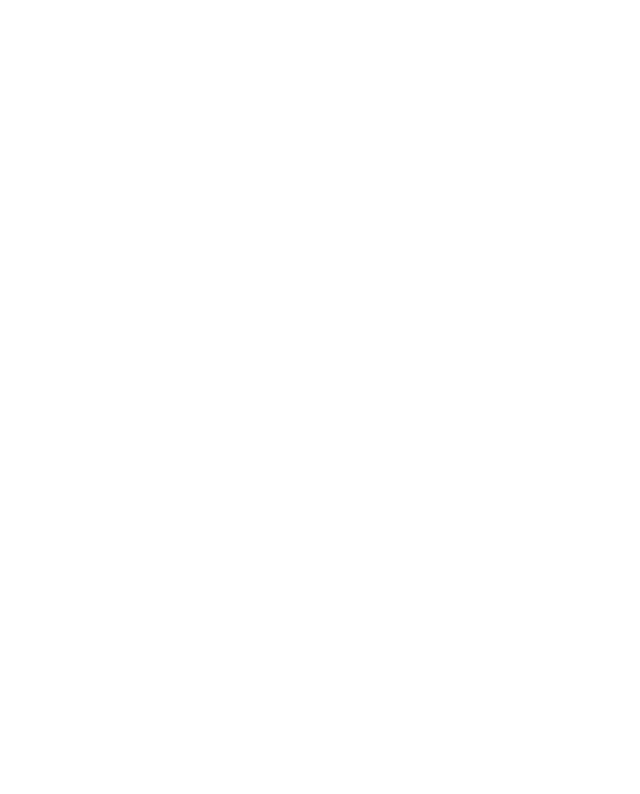
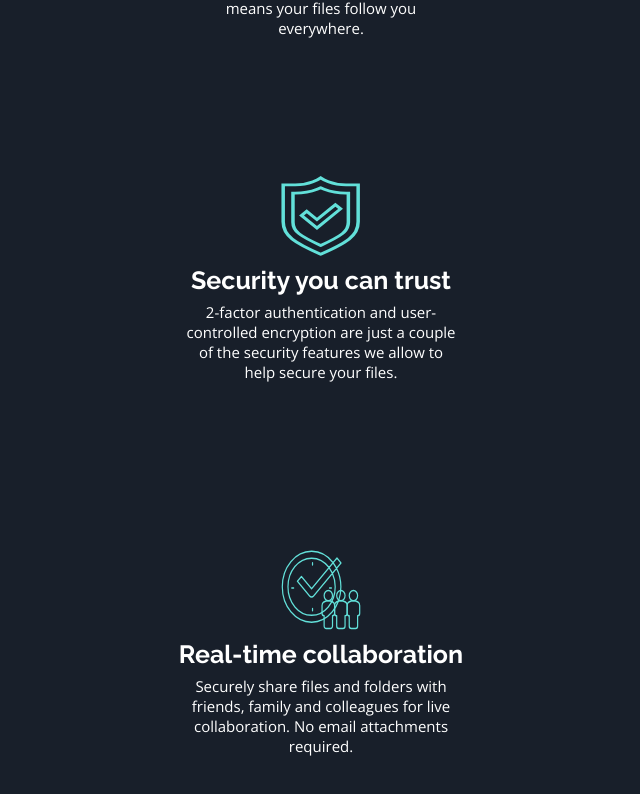
Before and after one commit to clf94-dev/Fylo-dark-react, a React (Create React App) app: page / in a window 1280 px wide. Shown: the part 1266-2060 px from the top of the page, without its empty margins (163-803 px from the left). Before the commit the page ends 969 px from the top, so only its background shows below. Built offline with nearby package versions, Linux system fonts and the light colour scheme.

Commit message:
features section component added

```diff
--- a/src/components/App.jsx
+++ b/src/components/App.jsx
@@ -2,6 +2,7 @@
 import './styles/App.css'
 import Navbar from './Navbar';
 import Top from './Top';
+import Features from './Features.jsx';
 
 
 function App() {
@@ -9,6 +10,7 @@
         <div>
            <Navbar />
            <Top/>
+           <Features/>
         </div>
     )
 }
--- /dev/null
+++ b/src/components/CardFeat.jsx
@@ -0,0 +1,30 @@
+import React from 'react'
+import {Grid} from '@material-ui/core'
+import Anywhere from './images/icon-access-anywhere.svg'
+import Security from './images/icon-security.svg'
+import Collaboration from './images/icon-collaboration.svg'
+import AnyType from './images/icon-any-file.svg'
+
+import './styles/App.css'
+
+
+function CardFeat(props) {
+const featImg = [Anywhere, Security, Collaboration,AnyType ]
+
+    return (
+        <div>
+
+            <Grid container direction='column'spacing={3} className='card-cont' >
+
+                    <img src={featImg[props.imgIndex]} alt={props.imgALT}/>
+                    <h3>{props.title}</h3>
+                    <p>{props.text}</p>
+
+                </Grid>
+
+
+        </div>
+    )
+}
+
+export default CardFeat;
--- a/src/components/Features.jsx
+++ b/src/components/Features.jsx
@@ -1,11 +1,27 @@
 import React from 'react'
+import CardFeat from './CardFeat'
+import features from './features.js'
+import { Grid } from '@material-ui/core'
+
+function createFeatCard(feature){
+    return(
+        <CardFeat title={feature.title} text={feature.text} key={feature.key} imgALT={feature.imgALT} imgIndex={feature.imgINDEX}/>
+    )
+}
+
 
 function Features() {
+
+
     return (
         <div>
-
+            <div className="features-cont">
+                <Grid container direction={'row'} spacing={3}>
+                   {features.map(createFeatCard)}
+              </Grid>
+            </div>
         </div>
     )
 }
 
-export default Features
+export default Features;
--- a/src/components/Top.jsx
+++ b/src/components/Top.jsx
@@ -7,6 +7,7 @@
 function Top() {
     return (
         <div>
+
             <Grid container direction='column' className='top-cont'>
                 <img src={TopImg} alt="All your files"/>
                 <h1>All your files in one secure location, accessible anywhere.</h1>
--- /dev/null
+++ b/src/components/features.js
@@ -0,0 +1,27 @@
+const features = [{
+    key: 1,
+    title: 'Access your files, anywhere',
+    text: 'The ability to use a smartphone, tablet, or computer to access your account means your files follow you everywhere.',
+    imgALT: 'Access anywhere',
+    imgINDEX: 0
+}, {
+    key: 2,
+    title: 'Security you can trust',
+    text: '2-factor authentication and user-controlled encryption are just a couple of the security features we allow to help secure your files.',
+    imgALT: 'Security',
+    imgINDEX: 1
+}, {
+    key: 3,
+    title: 'Real-time collaboration',
+    text: 'Securely share files and folders with friends, family and colleagues for live collaboration. No email attachments required.',
+    imgALT: 'Collaboration',
+    imgINDEX: 2
+}, {
+    key: 4,
+    title: 'Store any type of file',
+    text: "Whether you're sharing holidays photos or work documents, Fylo has you covered allowing for all file types to be securely stored and shared.",
+    imgALT: "Any file type",
+    imgINDEX: 3
+}];
+
+export default features;
--- a/src/components/styles/App.css
+++ b/src/components/styles/App.css
@@ -144,3 +144,53 @@
     margin: 3% auto;
   }
 }
+
+.features-cont {
+  padding: 5% 20%;
+  background-color: #181f2a;
+  color: white;
+  justify-content: space-between;
+  align-items: center;
+}
+
+@media screen and (max-width: 756px) {
+  .features-cont {
+    padding: 5% 15%;
+  }
+}
+
+.features-cont .card-cont {
+  margin: 1% 15% 5% 10%;
+  padding: 10%;
+  display: flex;
+  flex-direction: column;
+  width: 400px;
+  height: 350px;
+  text-align: center;
+}
+
+@media screen and (max-width: 756px) {
+  .features-cont .card-cont {
+    margin: 0;
+    padding: 10% 10% 10% 0;
+  }
+}
+
+.features-cont .card-cont img {
+  height: 80px;
+  width: 80px;
+  margin: 1% auto 3%;
+}
+
+.features-cont .card-cont h3 {
+  font-family: "Raleway";
+  font-weight: 700;
+  font-size: 25px;
+}
+
+.features-cont .card-cont p {
+  padding: 2% 7%;
+  font-family: "Open Sans";
+  font-weight: 400;
+  font-size: 15px;
+}
--- a/src/components/styles/App.scss
+++ b/src/components/styles/App.scss
@@ -122,3 +122,44 @@
         border-radius: 25px;
     }
 }
+
+//-----------------Features Section -------------------
+.features-cont {
+    padding: 5% 20%;
+    background-color: $dark-blue-main-bg;
+    color: $white;
+    justify-content: space-between;
+    align-items: center;
+    @media screen and (max-width: 756px) {
+        padding: 5% 15%;
+    }
+    .card-cont {
+        margin: 1% 15% 5% 10%;
+        padding: 10%;
+        display: flex;
+        flex-direction: column;
+        width: 400px;
+        height: 350px;
+        text-align: center;
+        @media screen and (max-width: 756px) {
+            margin: 0;
+            padding: 10% 10% 10% 0;
+        }
+        img {
+            height: 80px;
+            width: 80px;
+            margin: 1% auto 3%;
+        }
+        h3 {
+            font-family: $heading;
+            font-weight: $weight7;
+            font-size: 25px;
+        }
+        p {
+            padding: 2% 7%;
+            font-family: $body;
+            font-weight: $weight4;
+            font-size: 15px;
+        }
+    }
+}
```
Also changed, not shown: src/components/styles/App.min.css (+1 -1 lines).
